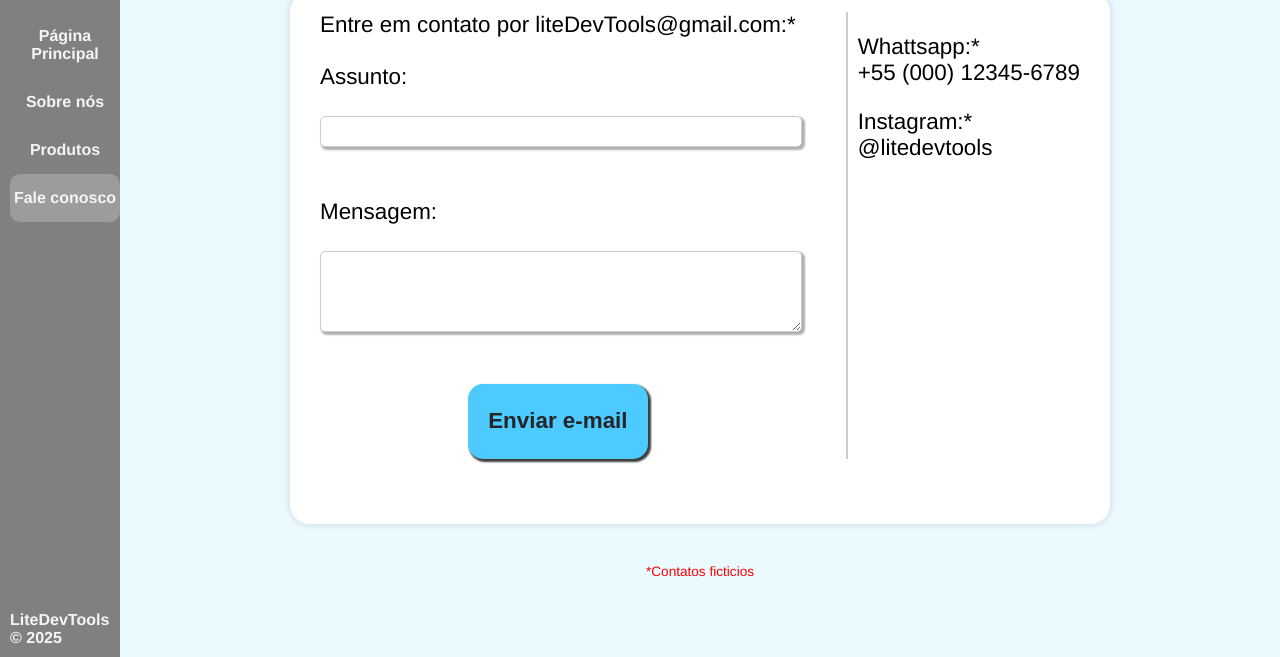
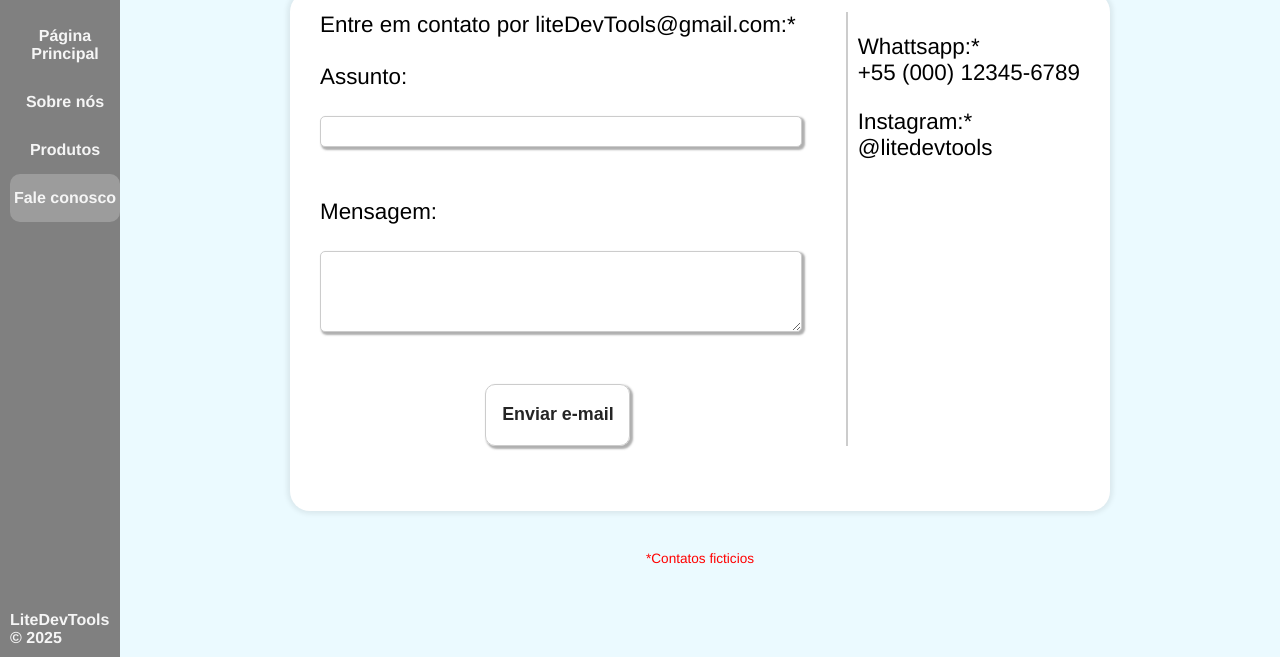
Before and after one commit to fasefo/projetoHackteen2025, a plain HTML site: page contacts.html in a window 1280 px wide. Shown: the part 143-800 px from the top of the page. Drawn offline with Linux system fonts and the light colour scheme.

Commit message:
made button look better and corrected spacing issue with the red warning on contacts page

```diff
--- a/src/css/contact.css
+++ b/src/css/contact.css
@@ -47,20 +47,20 @@
 }
 
 #emailButton {
-    width: 180px;
-    height: 75px;
+    width: 145px;
+    height: 62px;
     align-self: center;
 
-    background-color: rgb(77, 202, 255);
+    background-color: #ffffff9e;
 
     font-weight: bold;
-    font-size: 1em;
+    font-size: 0.8em;
     color: rgb(37, 37, 37);
 
-    border: none;
-    border-radius: 15px;
+    border: 1px solid #ccc;
+    border-radius: 10px;
 
-    box-shadow: 2px 2px 2px 1px rgb(60, 60, 60);
+    box-shadow: 2px 2px 2px 1px rgba(60, 60, 60, 0.412);
 }
 
 #emailButton:hover {
--- a/src/css/style.css
+++ b/src/css/style.css
@@ -18,4 +18,5 @@ body {
 .redSmallWarning {
     color: red;
     font-size: 0.85em;
+    margin-bottom: 20px;
 }
```
